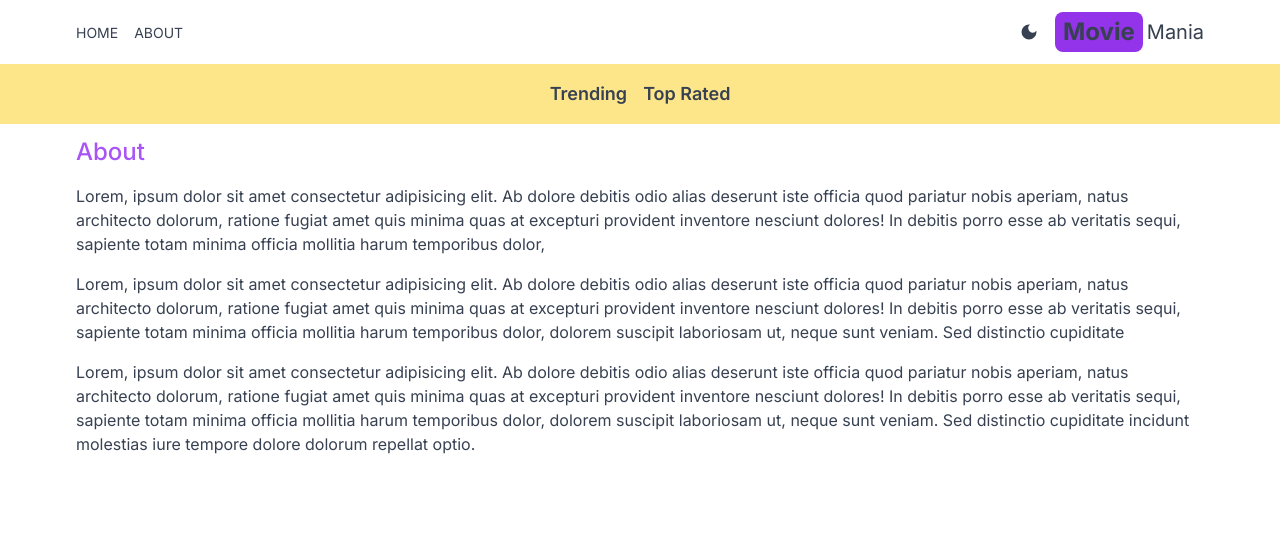
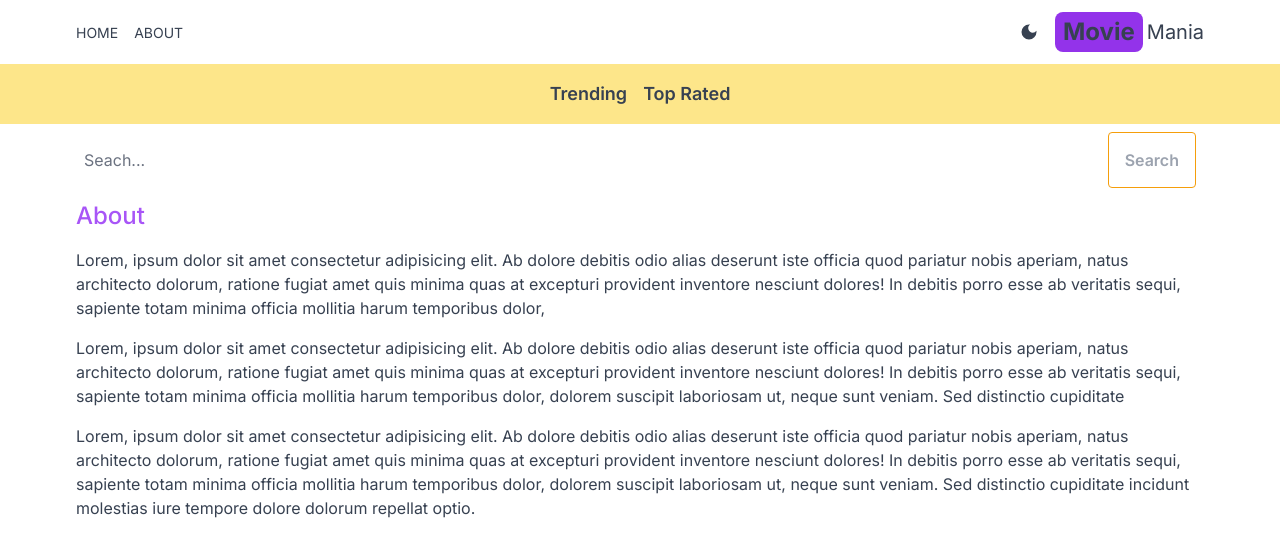
Before and after one commit to ArmanKamal/MovieApp, a Next.js app: page /about in a window 1280 px wide. Shown: the top 556 px of the page. Built offline with nearby package versions, Linux system fonts and the light colour scheme.

Commit message:
Added Search box

```diff
--- a/src/app/layout.tsx
+++ b/src/app/layout.tsx
@@ -1,5 +1,6 @@
 import Header from "@/components/Header";
 import Navbar from "@/components/Navbar";
+import SearchBox from "@/components/SearchBox";
 import type { Metadata } from "next";
 import { Inter } from "next/font/google";
 import "./globals.css";
@@ -23,6 +24,7 @@
         <Providers>
           <Header />
           <Navbar />
+          <SearchBox />
           {children}
         </Providers>
       </body>
--- /dev/null
+++ b/src/app/search/[searchId]/page.tsx
@@ -0,0 +1,26 @@
+import Result from '@/components/Result';
+import React from 'react'
+
+interface SearchProps{
+    params: {
+        searchId: string
+    }
+}
+export default async function page({params}:SearchProps) {
+    const searchTerm = params.searchId;
+    const res = await fetch(`https://api.themoviedb.org/3/search/movie?api_key=${process.env.API_KEY}&query=${searchTerm}&language=en-US&page=1`)
+    const data = await res.json()
+    const results = data.results
+    return (
+        <>
+        {
+            results && results.length === (
+                <h1 className='text-center pt-6'>No results Found</h1>
+            )
+        }
+        {
+            <Result results={results} />
+        }
+        </>
+    )
+}
--- /dev/null
+++ b/src/components/SearchBox.tsx
@@ -0,0 +1,26 @@
+'use client'
+import React, { useState } from 'react'
+import { useRouter} from 'next/navigation'
+
+export default function SearchBox() {
+    const [search, setSearch] = useState('')
+    const router = useRouter()
+    const handleSubmit = (e) => {
+        e.preventDefault();
+        router.push(`/search/${search}`)
+    };
+    return (
+        <form className='flex justify-between px-5 max-w-6xl mx-auto mt-2'
+            onSubmit={handleSubmit}
+        >
+            <input
+                type="text"
+                placeholder='Seach...'
+                className='w-full h-14 rounded-md placeholder-gray-500
+                outline-none bg-transparent flex-1'
+                onChange={(e) => setSearch(e.target.value)}
+            />
+            <button className='bg-transparent hover:bg-amber-500 text-amber-700 font-semibold hover:text-white py-1 px-4 border border-amber-500 hover:border-transparent rounded disabled:text-gray-400' disabled={search === ''}>Search</button>
+        </form>
+    )
+}
```
